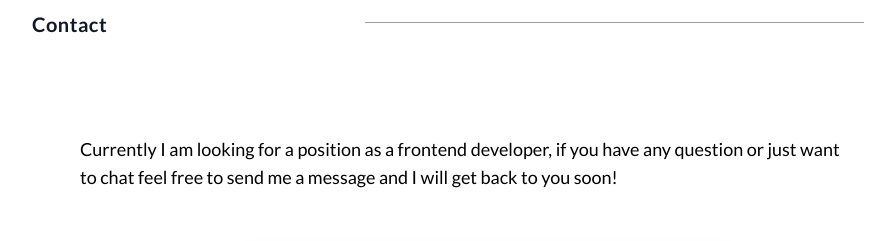
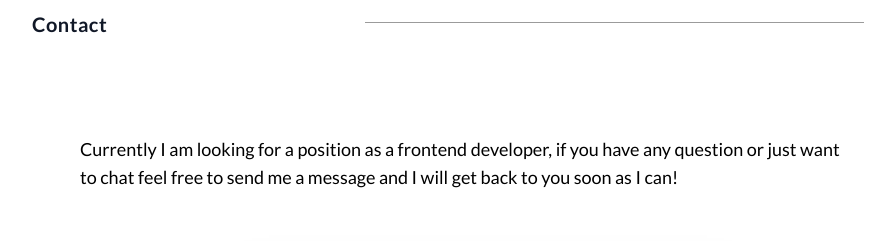
Before and after one commit to LPRegen/portfolio, a Next.js app: page / in a window 1280 px wide. Shown: the part 3720-3961 px from the top of the page, without its empty margins (192-1062 px from the left). Built offline with nearby package versions, Linux system fonts and the light colour scheme.

Commit message:
refactor: modify text content

```diff
--- a/components/Contact.tsx
+++ b/components/Contact.tsx
@@ -36,7 +36,7 @@ export function ContactForm() {
       <Paragraph className="max-w-3xl xl:ml-8 2xl:ml-12">
         Currently I am looking for a position as a frontend developer, if you
         have any question or just want to chat feel free to send me a message
-        and I will get back to you soon!
+        and I will get back to you soon as I can!
       </Paragraph>
     );
   };
```
